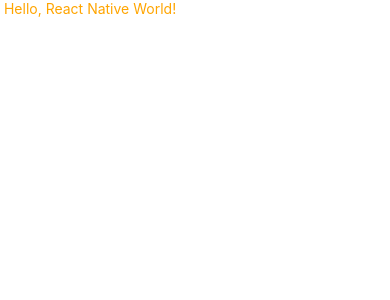
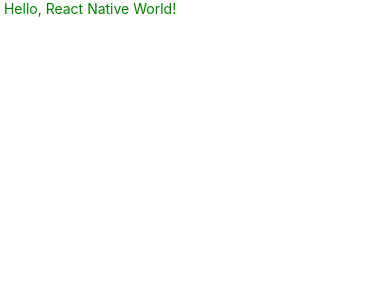
Before and after one commit to Pecuchova/FProject, a React Native app: screen / in a window 390 px wide. Shown: the top 300 px of the page. Built offline with nearby package versions, Linux system fonts and the light colour scheme.

Commit message:
stylesheet style

```diff
--- /dev/null
+++ b/components/Text/Style.js
@@ -0,0 +1,12 @@
+import { StyleSheet } from "react-native";
+
+const style = StyleSheet.create({
+    text: {
+        color: "red",
+    },
+    text1: {
+        color: "blue",
+    }
+});
+
+export default style;
--- a/components/Text/TextComponent.js
+++ b/components/Text/TextComponent.js
@@ -1,8 +1,9 @@
 import React from "react";
 import {Text} from "react-native";
+import Style from "./Style";
 
 const TextComponent = () => {
-    return <Text style={{color: "orange"}}> Hello, React Native World! </Text>;
+    return <Text style={[Style.text, Style.text1, {color: "green"}]}> Hello, React Native World! </Text>;
 };
 
 export default TextComponent;
```
